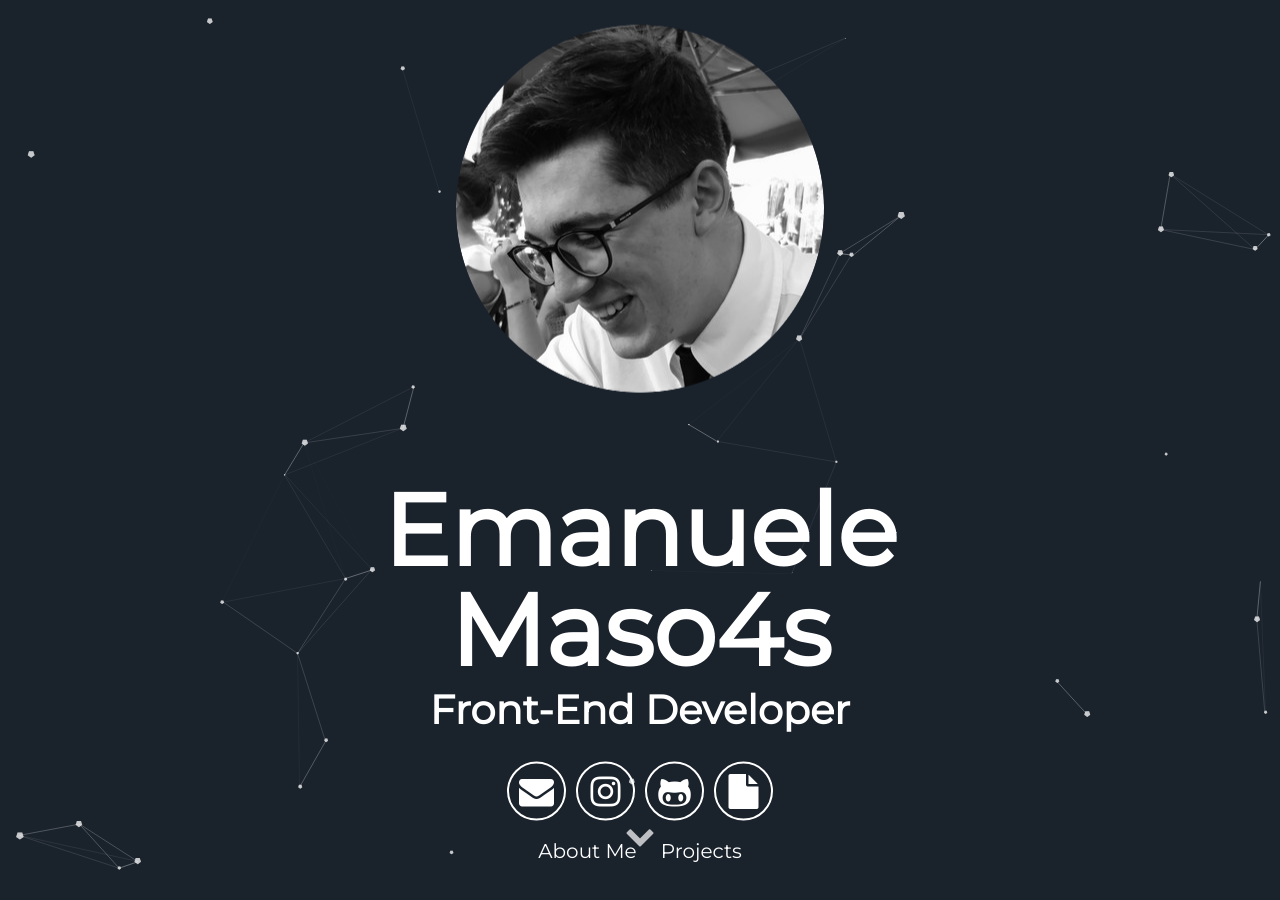
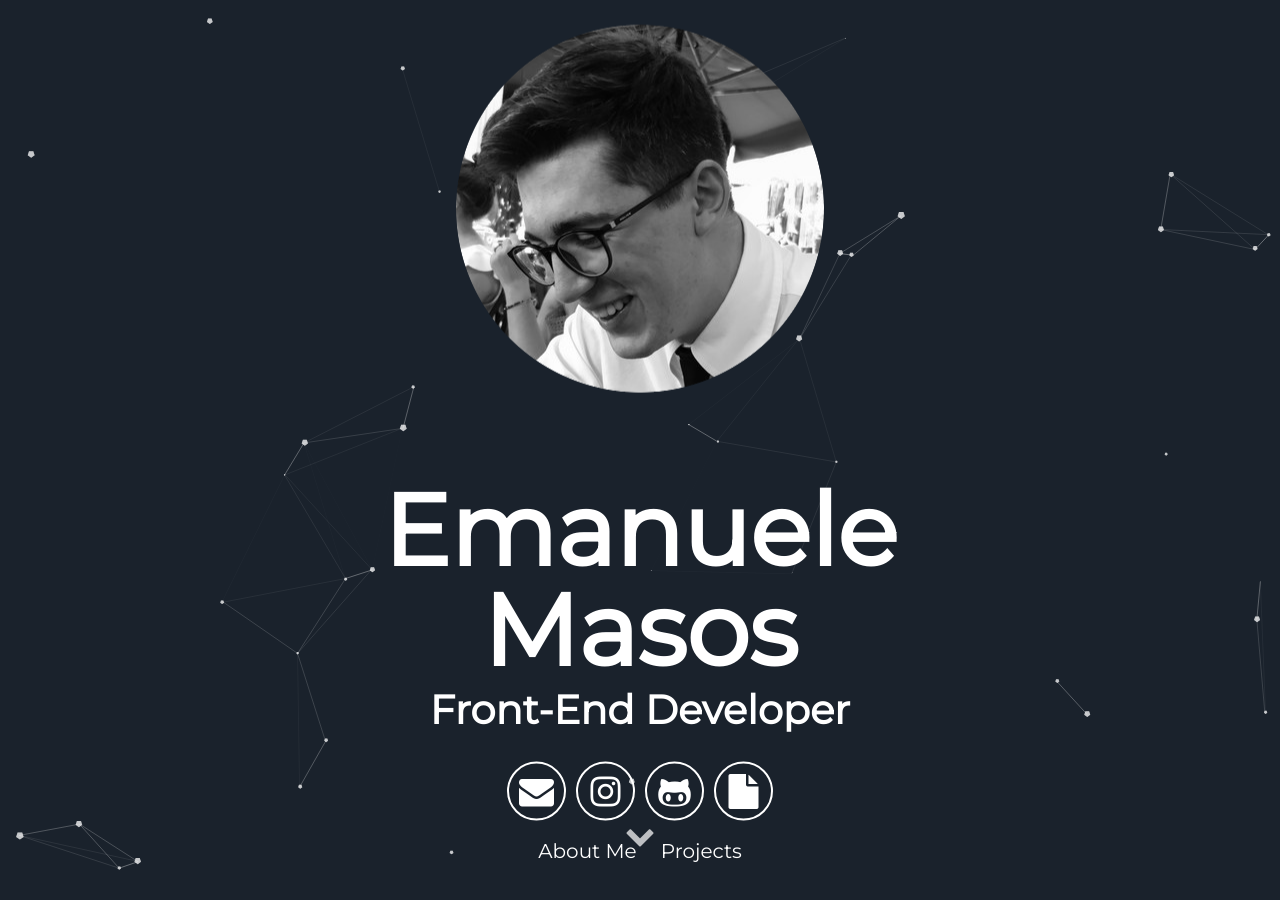
Before and after one commit to ClarkStoro/clarkstoro.github.io, a Jekyll site: the page built from index.html, in a window 1280 px wide and 900 px high. Built offline with Jekyll 4.4.1, drawn with Linux system fonts in a browser that asks for light colours.

Commit message:
Update header.html

```diff
--- a/_includes/header.html
+++ b/_includes/header.html
@@ -6,7 +6,7 @@
       </div>
     </div>
       <h1>
-        <span class="site-title">{{site.username}}4s</span>
+        <span class="site-title">{{site.username}}s</span>
         <span class="site-description">{{site.user_title}}</span>
       </h1>
       <div class="header-icons">
```
